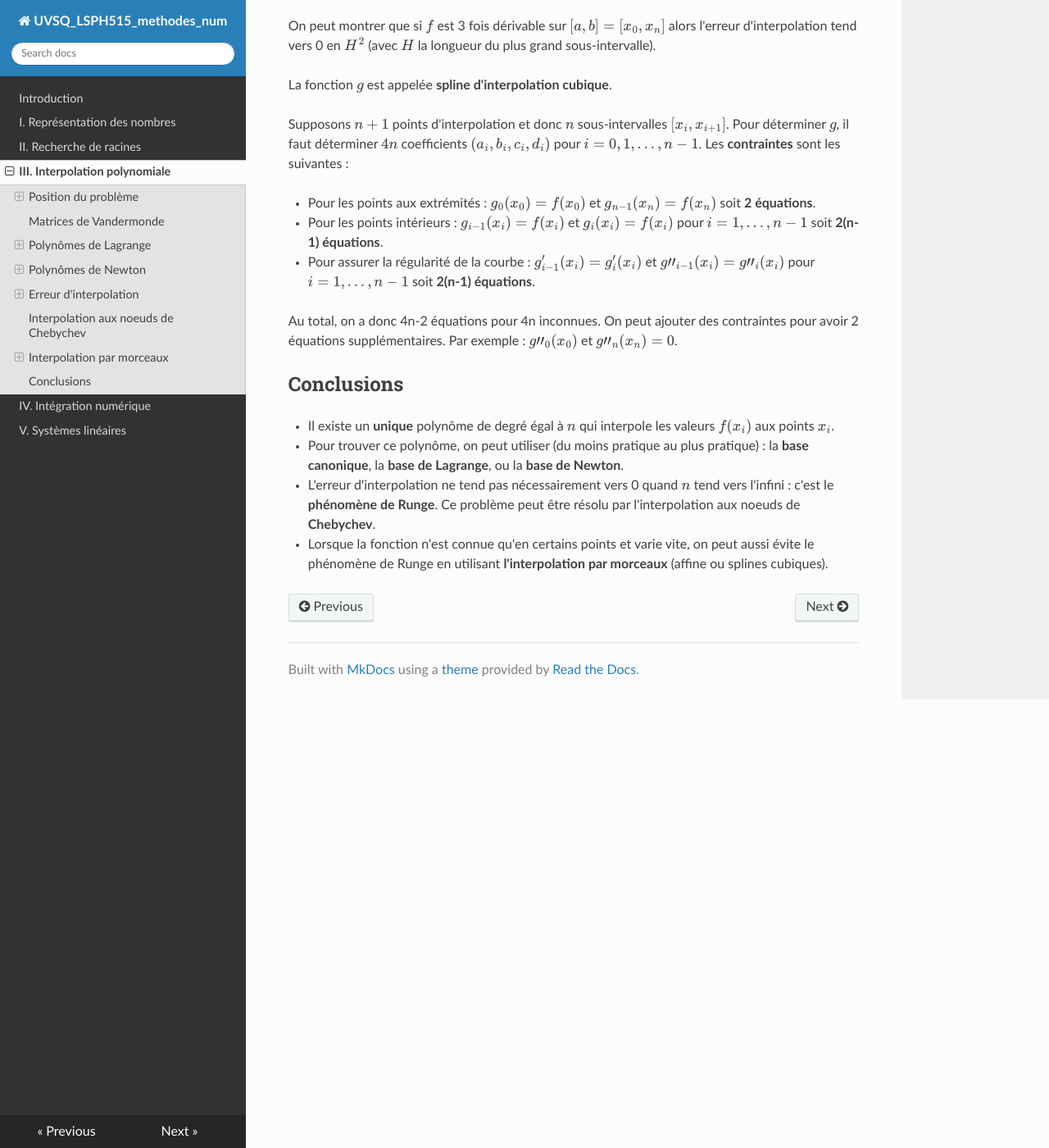
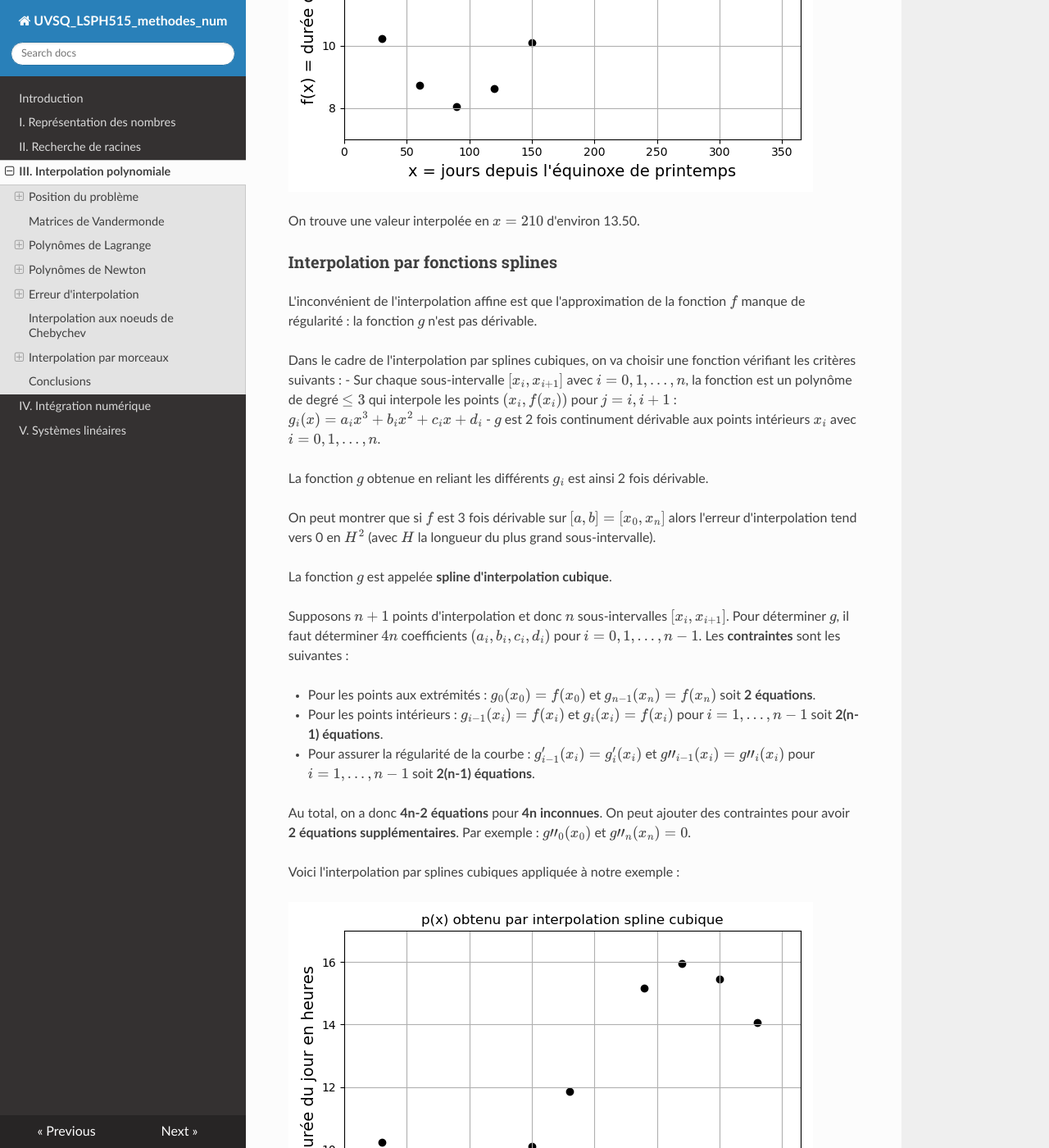
Before and after one commit to NicOudart/UVSQ_LSPH515_methodes_num, an MkDocs documentation site: the page built from docs/Chap3_Interpolation_polynomiale.md, in a window 1280 px wide and 1400 px high, scrolled down 14915 px. Shown: the whole window at 82% size. Built offline with MkDocs 1.6.1, drawn with Linux system fonts in a browser that asks for light colours; nearby versions of some CDN libraries; some of the changed text lies outside the part shown.

Commit message:
-Completing the Spline section of Chapter 3.

```diff
--- a/docs/Chap3_Interpolation_polynomiale.md
+++ b/docs/Chap3_Interpolation_polynomiale.md
@@ -491,6 +491,12 @@
 
 Par conséquent, pour tout $x \in [a,b]$, l'erreur d'interpolation tend vers 0 quand $H$ tend vers 0 (à condition que $f$ soit assez régulière).
 
+Voici l'interpolation affine appliquée à notre exemple :
+
+![Interpolation affine](img/Chap3_exemple_affine.gif)
+
+On trouve une valeur interpolée en $x = 210$ d'environ 13.50.
+
 ### Interpolation par fonctions splines
 
 L'inconvénient de l'interpolation affine est que l'approximation de la fonction $f$ manque de régularité : la fonction $g$ n'est pas dérivable.
@@ -515,9 +521,15 @@
 
 - Pour assurer la régularité de la courbe : $g'_{i-1}(x_i) = g'_i(x_i)$ et $g"_{i-1}(x_i) = g"_i(x_i)$ pour $i=1,...,n-1$ soit **2(n-1) équations**.
 
-Au total, on a donc 4n-2 équations pour 4n inconnues.
-On peut ajouter des contraintes pour avoir 2 équations supplémentaires.
+Au total, on a donc **4n-2 équations** pour **4n inconnues**.
+On peut ajouter des contraintes pour avoir **2 équations supplémentaires**.
 Par exemple : $g"_0(x_0)$ et $g"_n(x_n)=0$.
+
+Voici l'interpolation par splines cubiques appliquée à notre exemple :
+
+![Interpolation spline cubique](img/Chap3_exemple_cubic_spline.gif)
+
+On trouve une valeur interpolée en $x = 210$ d'environ 13.64.
 
 ## Conclusions
 
```
Also changed, not shown: docs/img/Chap3_exemple_affine.gif (added), docs/img/Chap3_exemple_cubic_spline.gif (added).
